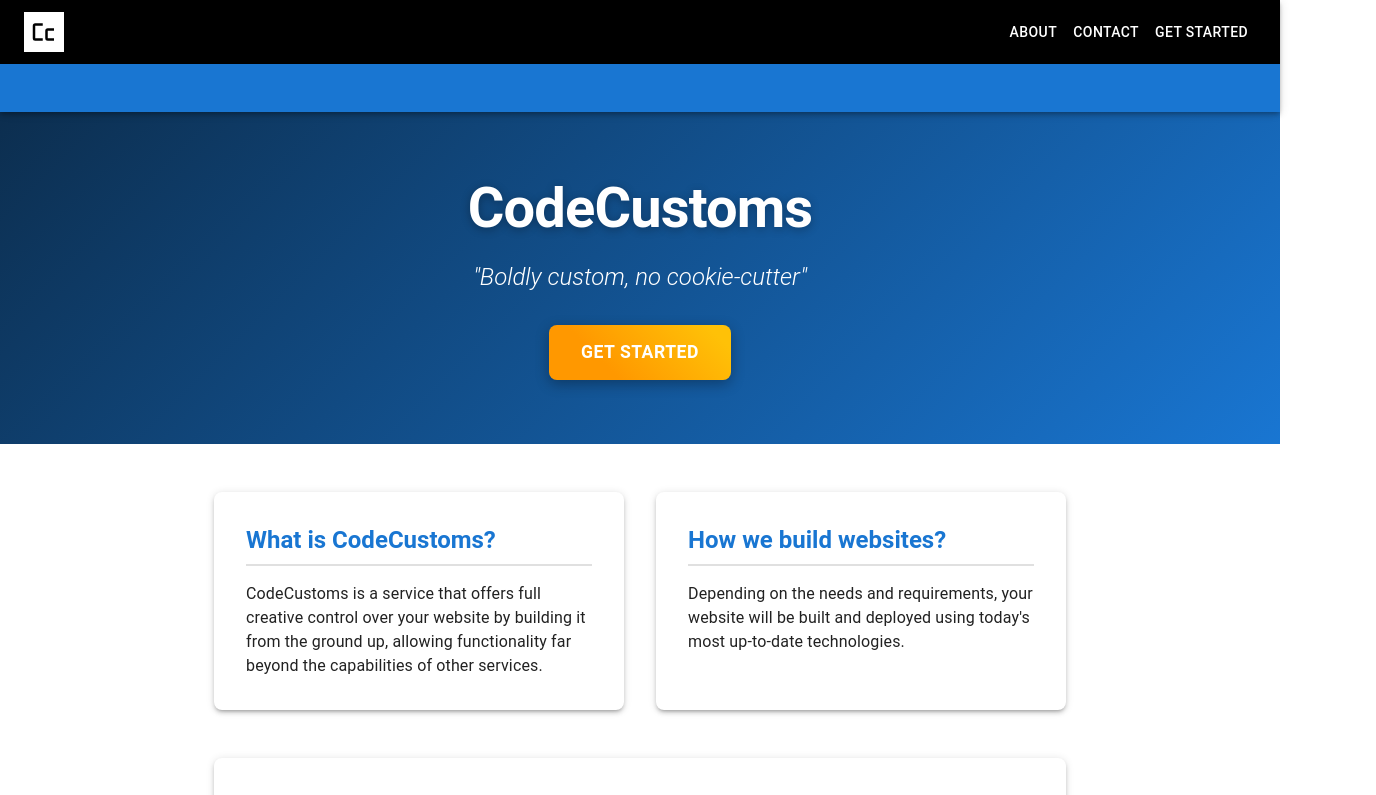
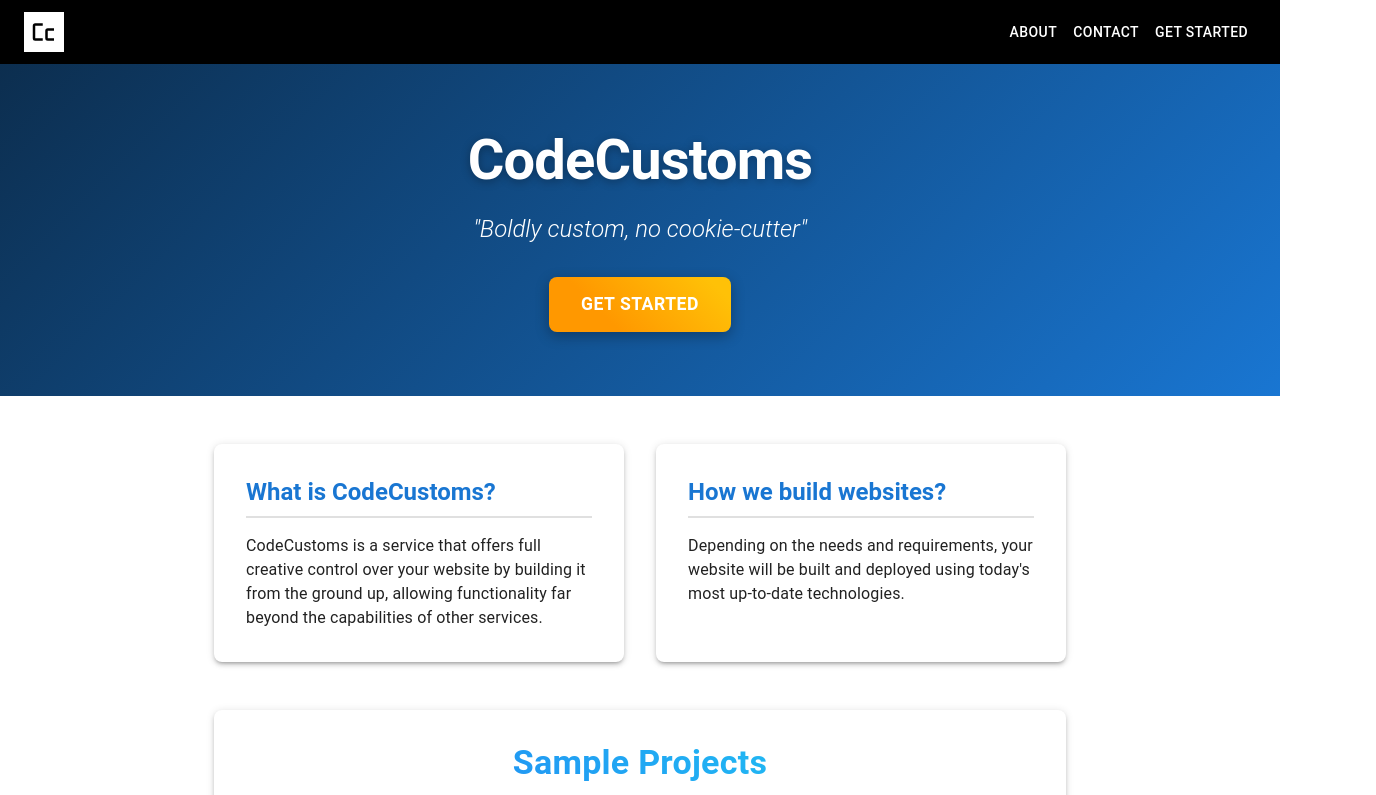
Before and after one commit to tjgray94/CodeCustoms, a Next.js app in the folder code-customs/: page / in a window 1280 px wide. Shown: the top 795 px of the page, 1376 px wide, since content can reach past the window. Built offline with nearby package versions, Linux system fonts and the light colour scheme.

Commit message:
Removed blue spacer from under navbar

```diff
--- a/code-customs/src/app/components/Navbar.tsx
+++ b/code-customs/src/app/components/Navbar.tsx
@@ -49,9 +49,9 @@ export default function Navbar(props: Props) {
   const container = window !== undefined ? () => window().document.body : undefined;
 
   return (
-    <Box sx={{ display: 'flex' }}>
+    <Box>
       <CssBaseline />
-      <AppBar component="nav" position="sticky">
+      <AppBar component="nav" position="static" elevation={0}>
         <Toolbar sx={{ bgcolor: 'black' }}>
           <IconButton color="inherit" aria-label="open drawer"
             edge="start" onClick={handleDrawerToggle}
@@ -90,9 +90,6 @@ export default function Navbar(props: Props) {
           {drawer}
         </Drawer>
       </nav>
-      <Box component="main" sx={{ p: { xs: 1, sm: 3 } }}>
-        <Toolbar />
-      </Box>
     </Box>
   )
 }
```
